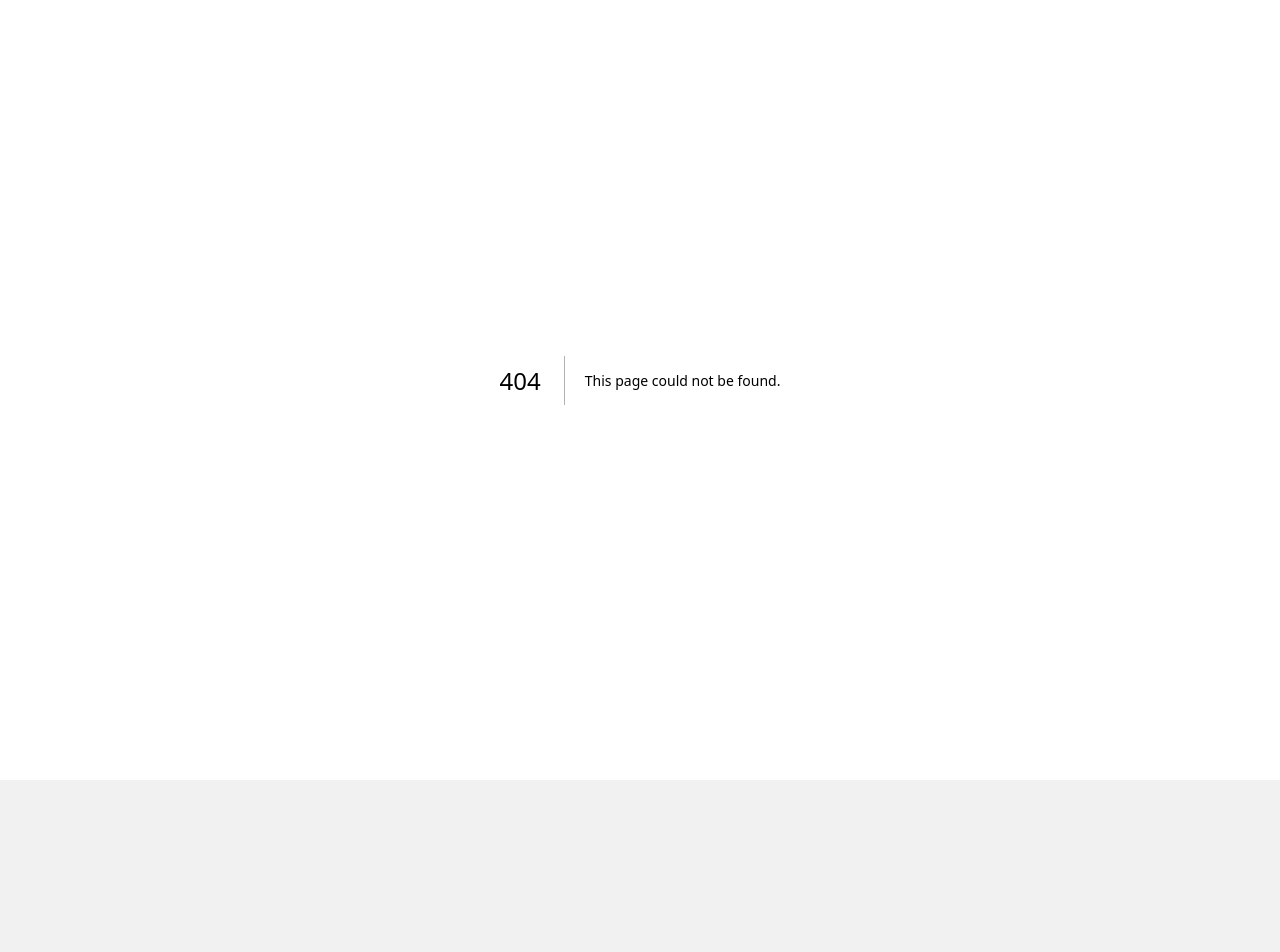
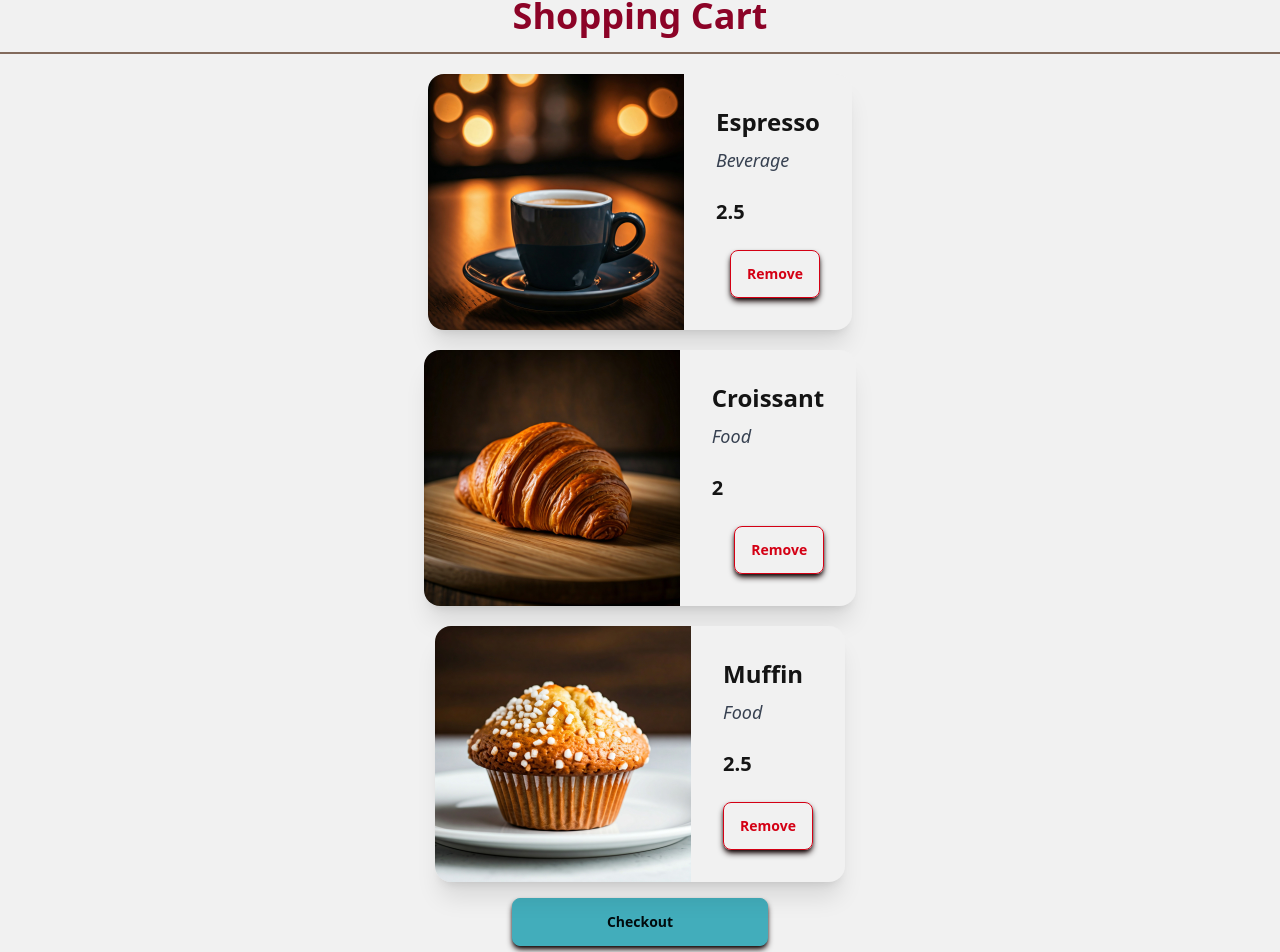
Before and after one commit to Laqwanda-Nettles/coffee-shop-frontend, a Next.js app: page /cart in a window 1280 px wide. Before the commit this address had no page. Shown: the part 20-972 px from the top of the page. Before the commit the page ends 800 px from the top, so only its background shows below. Built offline with nearby package versions, Linux system fonts and the light colour scheme.

Commit message:
added a cart page that utilizes the cart mock data and cartItem component

```diff
--- /dev/null
+++ b/src/pages/cart.jsx
@@ -0,0 +1,43 @@
+import CartItem from "@/components/CartItem";
+import cart from "../mocks/cart.json";
+import Button from "@/components/Button";
+import { useRouter } from "next/router";
+
+export default function Cart() {
+  const router = useRouter();
+
+  function handleCheckout() {
+    alert("Checkout button clicked!");
+    router.push("/checkout");
+  }
+
+  const items = cart.products;
+  const cartItemsJSX = items.map((item) => {
+    function removeCartItem() {
+      alert("You clicked to remove: " + item.name);
+    }
+
+    return (
+      <CartItem key={item._id} product={item} handleClick={removeCartItem} />
+    );
+  });
+  return (
+    <>
+      <div className="mt-4 mb-5 border-b-2 border-neutral pb-4">
+        <h1 className="text-center text-4xl text-primary font-bold">
+          Shopping Cart
+        </h1>
+      </div>
+      <div className="flex flex-col gap-5 justify-evenly items-center">
+        {cartItemsJSX}
+      </div>
+      <div className="m-4 text-center">
+        <Button
+          label={"Checkout"}
+          handleClick={handleCheckout}
+          variant="btn-info btn-wide"
+        />
+      </div>
+    </>
+  );
+}
```
